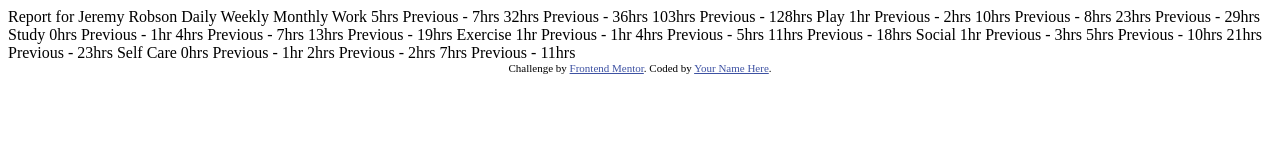
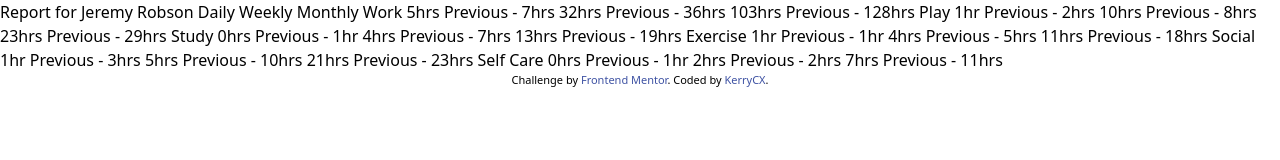
Before and after one commit to KerryCX/time-tracking-dashboard, a plain HTML site: page index.html in a window 1280 px wide. Drawn offline with nearby package versions, Linux system fonts and the light colour scheme.

Commit message:
Ready commit

```diff
--- a/index.html
+++ b/index.html
@@ -5,6 +5,7 @@
   <meta name="viewport" content="width=device-width, initial-scale=1.0"> <!-- displays site properly based on user's device -->
 
   <link rel="icon" type="image/png" sizes="32x32" href="./images/favicon-32x32.png">
+  <link href="https://unpkg.com/tailwindcss@^2/dist/tailwind.min.css" rel="stylesheet" type="text/css">
 
   <title>Frontend Mentor | Time tracking dashboard</title>
 
@@ -74,7 +75,7 @@
 
   <div class="attribution">
     Challenge by <a href="https://www.frontendmentor.io?ref=challenge" target="_blank">Frontend Mentor</a>.
-    Coded by <a href="#">Your Name Here</a>.
+    Coded by <a href="#">KerryCX</a>.
   </div>
 </body>
 </html>
```
